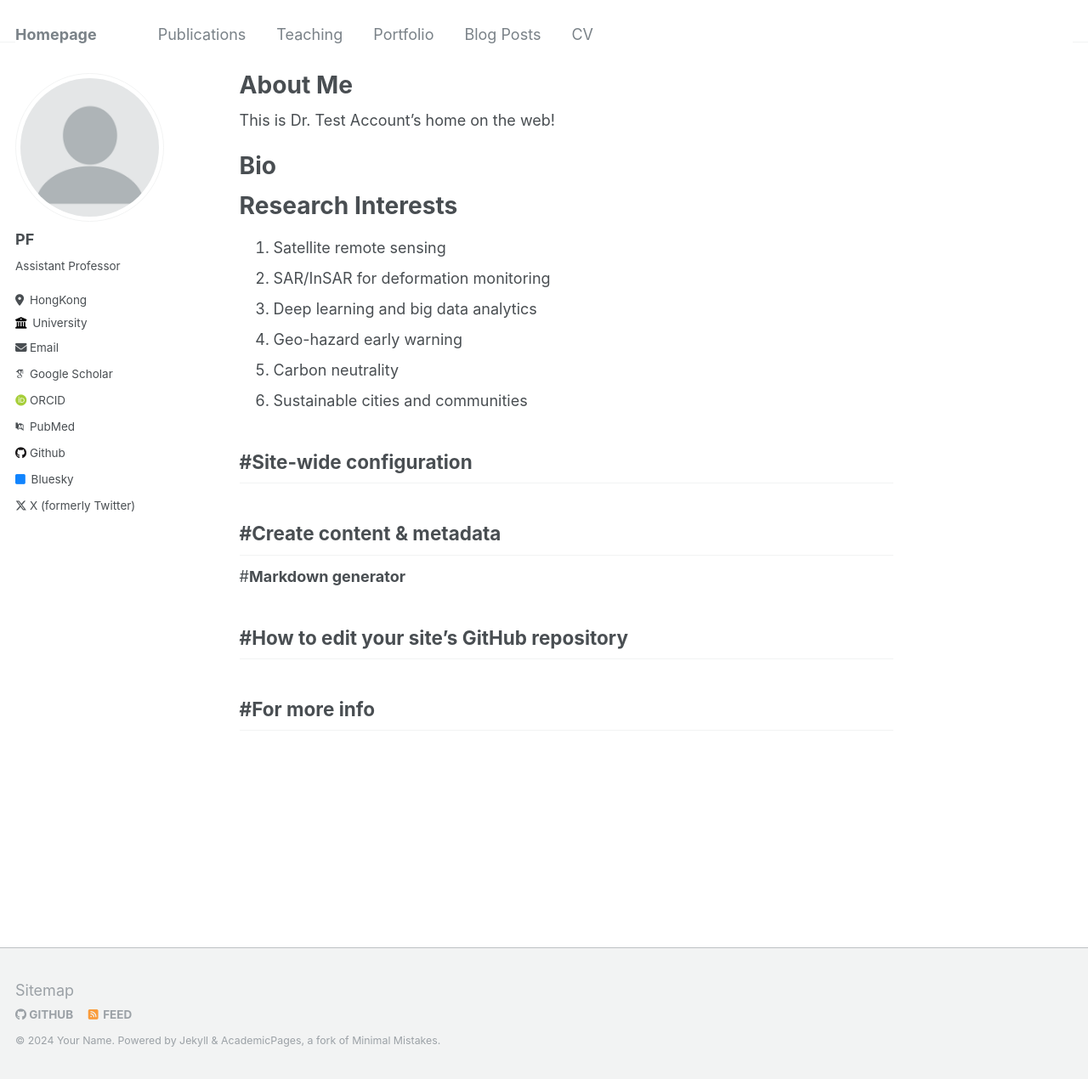
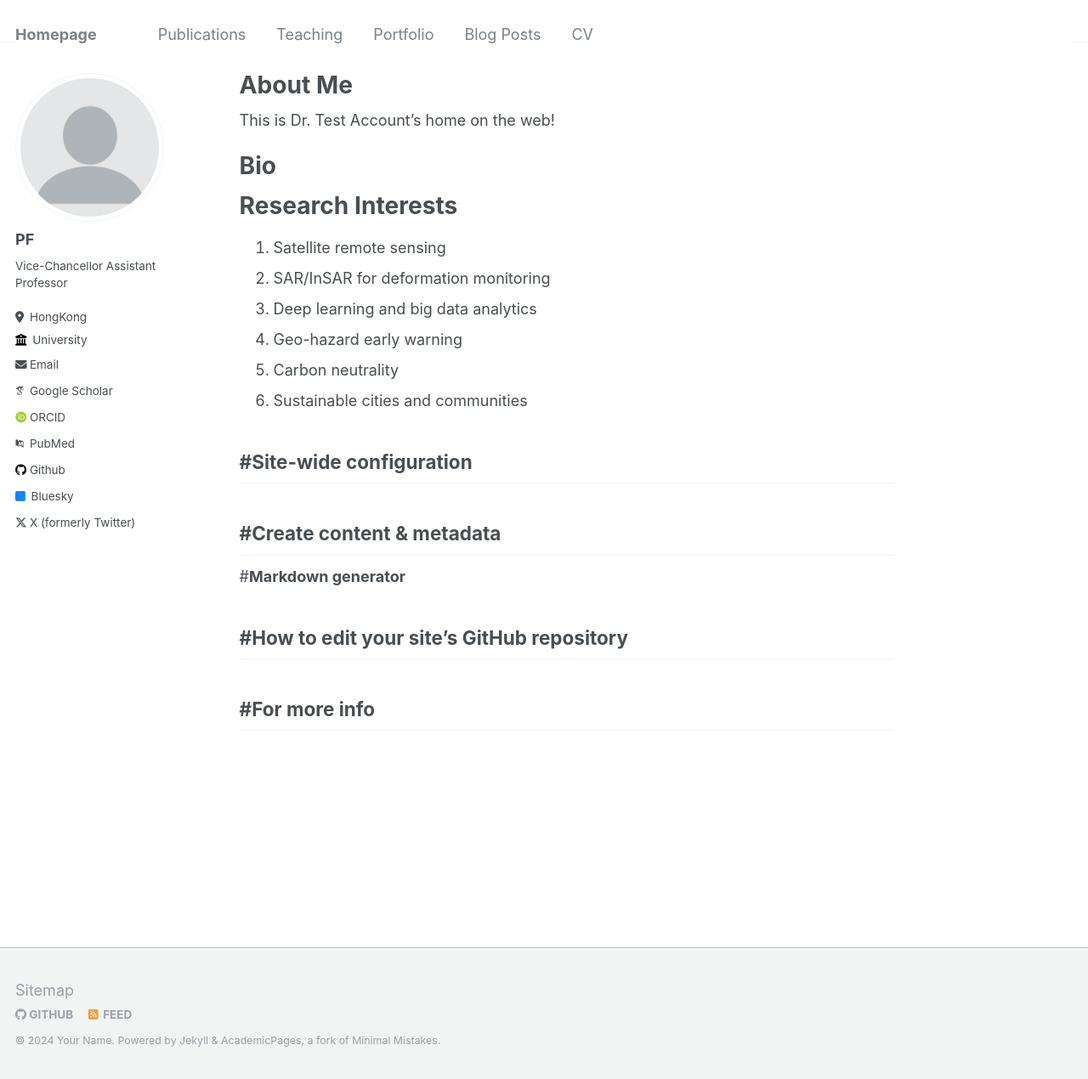
Before and after one commit to pfMA03/peifengMa, a Jekyll site: the page built from _pages/about.md, in a window 1280 px wide and 1270 px high. Shown: the whole window at 85% size. Built offline with Jekyll 4.4.1, drawn with Linux system fonts in a browser that asks for light colours; some web fonts are replaced.

Commit message:
Update _config.yml

```diff
--- a/_config.yml
+++ b/_config.yml
@@ -11,8 +11,8 @@ locale                   : "HongKong"
 title                    : "Homepage"
 title_separator          : "-"
 name                     : &name "Your Name"
-description              : &description "personal description"
-url                      : https://academicpages.github.io # the base hostname & protocol for your site e.g. "https://mmistakes.github.io"
+description              : &description "Vice-Chancellor Assistant Professor"
+url                      : https://peifengMa.github.io # the base hostname & protocol for your site e.g. "https://mmistakes.github.io"
 baseurl                  : "" # the subpath of your site, e.g. "/blog"
 repository               : "academicpages/academicpages.github.io"
 
@@ -24,7 +24,7 @@ author:
   avatar           : "profile.png"
   name             : "PF"
   pronouns         : # example: "she/her"
-  bio              : "Assistant Professor"
+  bio              : "Vice-Chancellor Assistant Professor"
   location         : "HongKong"
   employer         : "University"
   uri              : # URL
```
